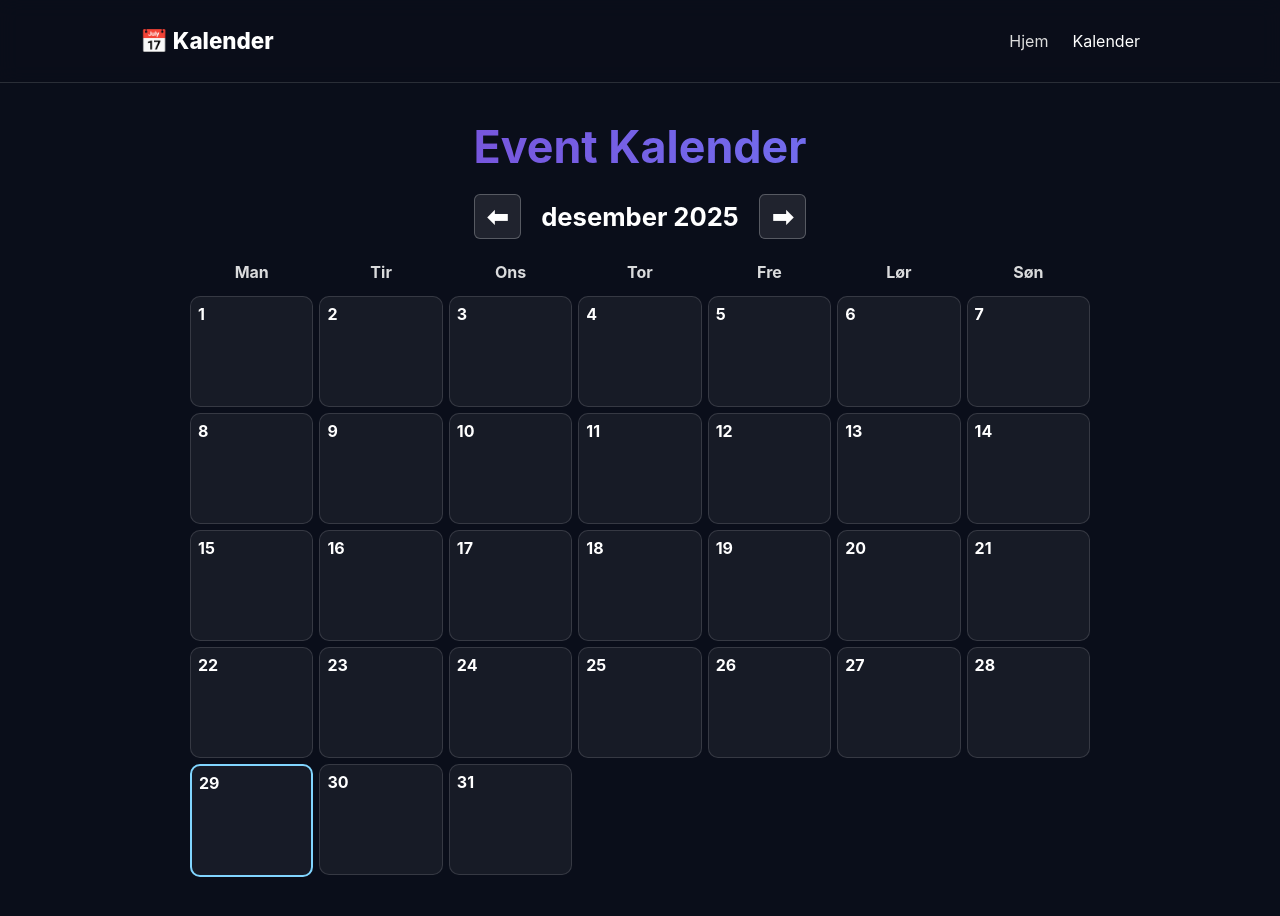
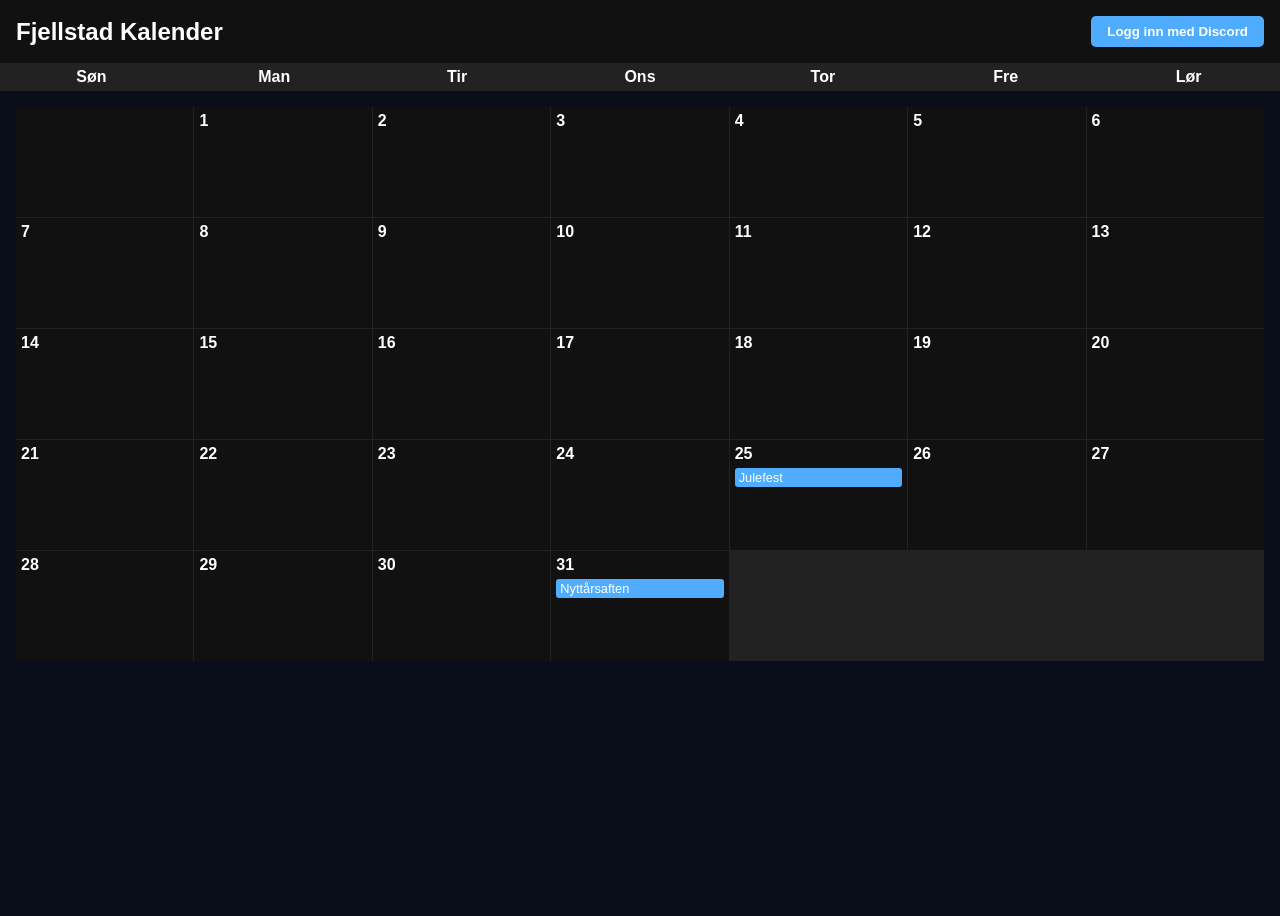
Before and after one commit to Spamexwddwd/fjellstadrollespill, a website: page kalender.html in a window 1280 px wide. After the commit the page ends 800 px from the top, so only its background shows below. Drawn offline with Linux system fonts and the light colour scheme.

Commit message:
Update kalender.html

```diff
--- a/kalender.html
+++ b/kalender.html
@@ -2,167 +2,178 @@
 <html lang="no">
 <head>
 <meta charset="UTF-8">
-<title>Kalender - Fjellstad Rollespill</title>
-<meta name="viewport" content="width=device-width, initial-scale=1">
-
+<meta name="viewport" content="width=device-width, initial-scale=1.0">
+<title>Fjellstad Kalender</title>
 <style>
-body{
-    margin:0;background:#0a0e1a;color:white;font-family:Inter,sans-serif;
-}
-
-/* Header */
-header{
-    position:fixed;top:0;width:100%;background:#0a0e1acc;
-    padding:15px 0;border-bottom:1px solid #ffffff22;backdrop-filter:blur(10px);
-}
-nav{max-width:1000px;margin:auto;display:flex;justify-content:space-between;align-items:center;padding:0 15px;}
-nav ul{display:flex;gap:1.5rem;list-style:none;}nav a{color:#ddd;text-decoration:none;}nav a:hover{color:white;}
-
-.container{max-width:900px;margin:120px auto;text-align:center;}
-h1{font-size:2.8rem;margin-bottom:20px;background:linear-gradient(90deg,#7b45d0,#6e7dfb);-webkit-background-clip:text;-webkit-text-fill-color:transparent;}
-
-.monthbar{display:flex;justify-content:center;align-items:center;gap:20px;margin-bottom:15px;font-size:1.6rem;font-weight:700;}
-.btn{
-    background:#ffffff17;border:1px solid #ffffff40;padding:6px 12px;
-    border-radius:6px;cursor:pointer;transition:.2s;
-}
-.btn:hover{background:white;color:black;}
-
-/* Kalender grid */
-.calendar{
-    display:grid;
-    grid-template-columns:repeat(7,1fr);
-    gap:6px;
-    margin-top:15px;
-}
-.day-name{padding:8px;font-weight:700;opacity:.85;text-align:center;}
-
-.day{
-    height:95px;padding:7px;border-radius:10px;background:#ffffff0e;border:1px solid #ffffff22;
-    text-align:left;position:relative;cursor:pointer;transition:.15s;display:flex;flex-direction:column;
-}
-.day:hover{background:#ffffff22;transform:scale(1.035);}
-.today{border:2px solid #81d5ff;}
-.empty{opacity:0;pointer-events:none;}
-
-.event-label{
-    font-size:0.70rem;
-    margin-top:auto;
-    background:#81d5ff22;
-    border:1px solid #81d5ff55;
-    padding:2px 3px;
-    border-radius:4px;
-    width:max-content;
-    max-width:100%;
-    overflow:hidden;
-    text-overflow:ellipsis;
-    white-space:nowrap;
-}
-
-/* popup */
-#modal{
-    display:none;position:fixed;inset:0;background:#0008;
-    justify-content:center;align-items:center;z-index:10;
-}
-.modal-box{
-    background:#111a2c;padding:22px;border-radius:12px;width:280px;text-align:center;
-}
-.modal-box button{margin-top:10px;}
+  body { font-family: Arial, sans-serif; background: #0a0e1a; color: #fff; margin:0; padding:0; }
+  header { background: #111; padding: 1rem; display:flex; justify-content: space-between; align-items:center; }
+  header h1 { margin:0; font-size:1.5rem; }
+  button { cursor:pointer; padding:0.5rem 1rem; border:none; border-radius:5px; background:#4facfe; color:white; font-weight:bold; }
+  .calendar { display:grid; grid-template-columns: repeat(7, 1fr); gap:1px; background:#222; margin:1rem; }
+  .day { background:#111; min-height:100px; padding:5px; display:flex; flex-direction:column; justify-content:flex-start; }
+  .day-number { font-weight:bold; margin-bottom:0.3rem; }
+  .event { background:#4facfe; padding:2px 4px; margin-bottom:2px; border-radius:3px; font-size:0.8rem; cursor:pointer; }
+  .event:hover { background:#67aaff; }
+  .weekdays { display:grid; grid-template-columns: repeat(7, 1fr); background:#222; text-align:center; }
+  .weekday { padding:5px 0; font-weight:bold; }
+  #modal { display:none; position:fixed; top:0; left:0; width:100%; height:100%; background:rgba(0,0,0,0.8); justify-content:center; align-items:center; }
+  #modalContent { background:#111; padding:2rem; border-radius:10px; max-width:400px; width:90%; }
+  #comments { max-height:200px; overflow-y:auto; margin-top:1rem; border-top:1px solid #333; padding-top:0.5rem; }
+  .comment { margin-bottom:0.5rem; font-size:0.9rem; }
+  input, textarea { width:100%; margin-top:0.5rem; padding:5px; border-radius:5px; border:none; }
 </style>
 </head>
-
 <body>
 
 <header>
-<nav>
-    <div style="font-size:1.4rem;font-weight:800;">📅 Kalender</div>
-    <ul><li><a href="#">Hjem</a></li><li><a style="color:white;">Kalender</a></li></ul>
-</nav>
+  <h1>Fjellstad Kalender</h1>
+  <button id="discordLogin">Logg inn med Discord</button>
 </header>
 
-<div class="container">
-
-<h1>Event Kalender</h1>
-
-<div class="monthbar">
-    <div class="btn" onclick="prevMonth()">⬅</div>
-    <div id="monthYear"></div>
-    <div class="btn" onclick="nextMonth()">➡</div>
+<div class="weekdays">
+  <div class="weekday">Søn</div>
+  <div class="weekday">Man</div>
+  <div class="weekday">Tir</div>
+  <div class="weekday">Ons</div>
+  <div class="weekday">Tor</div>
+  <div class="weekday">Fre</div>
+  <div class="weekday">Lør</div>
 </div>
 
-<div class="calendar" id="calendar-grid">
-    <div class="day-name">Man</div>
-    <div class="day-name">Tir</div>
-    <div class="day-name">Ons</div>
-    <div class="day-name">Tor</div>
-    <div class="day-name">Fre</div>
-    <div class="day-name">Lør</div>
-    <div class="day-name">Søn</div>
-</div>
+<div class="calendar" id="calendar"></div>
 
-</div>
-
-<!-- popup -->
+<!-- Modal for arrangement -->
 <div id="modal">
-    <div class="modal-box">
-        <h2 id="eventTitle"></h2>
-        <p id="eventText"></p>
-        <button class="btn" onclick="closeModal()">Lukk</button>
-    </div>
+  <div id="modalContent">
+    <h3 id="modalDate"></h3>
+    <div id="eventList"></div>
+    <textarea id="commentInput" placeholder="Skriv kommentar..."></textarea>
+    <button id="addCommentBtn">Legg til kommentar</button>
+    <div id="comments"></div>
+    <button onclick="closeModal()">Lukk</button>
+  </div>
 </div>
 
 <script>
-// EVENT LISTE — legg inn så mange du vil
-let events=[
-    { dato:"2025-02-01", tittel:"Åpningsfest 🎉", tekst:"Offisiell åpning og lansering" },
-    { dato:"2025-02-10", tittel:"Heist Event 💰", tekst:"Gjenger konkurrerer om heist" },
-    { dato:"2025-02-15", tittel:"Biltreff 🚗", tekst:"Vis frem bilen din og vinn premie" },
-];
+// === Discord Login Setup ===
+const clientId = "DIN_CLIENT_ID"; // Sett din Client ID her
+const redirectUri = "https://fjellstadrollespill.netlify.app/callback.html";
+const scopes = "identify";
 
-let date=new Date();
-
-function loadCalendar(){
-    const year=date.getFullYear();
-    const month=date.getMonth();
-    document.getElementById("monthYear").innerText=
-        date.toLocaleString("no-NO",{month:"long",year:"numeric"});
-
-    const firstDay=(new Date(year,month,1).getDay()+6)%7;
-    const lastDay=new Date(year,month+1,0).getDate();
-
-    const grid=document.getElementById("calendar-grid");
-    grid.innerHTML=`
-        <div class="day-name">Man</div><div class="day-name">Tir</div><div class="day-name">Ons</div>
-        <div class="day-name">Tor</div><div class="day-name">Fre</div><div class="day-name">Lør</div><div class="day-name">Søn</div>`;
-
-    for(let i=0;i<firstDay;i++) grid.innerHTML+=`<div class="day empty"></div>`;
-
-    for(let i=1;i<=lastDay;i++){
-        const d=`${year}-${String(month+1).padStart(2,"0")}-${String(i).padStart(2,"0")}`;
-        const e=events.find(x=>x.dato===d);
-
-        const today=new Date();
-        const mark=(i===today.getDate()&&month===today.getMonth()&&year===today.getFullYear())?"today":"";
-
-        grid.innerHTML+=`
-        <div class="day ${mark}" onclick="${e?`showEvent('${e.tittel}','${e.tekst}')`:""}">
-            <div style="font-weight:700;font-size:1rem">${i}</div>
-            ${e?`<div class='event-label'>${e.tittel}</div>`:""}
-        </div>`;
-    }
+document.getElementById("discordLogin").onclick = () => {
+  const url = `https://discord.com/api/oauth2/authorize?client_id=${clientId}&redirect_uri=${encodeURIComponent(redirectUri)}&response_type=token&scope=${scopes}`;
+  window.location.href = url;
 }
 
-function prevMonth(){date.setMonth(date.getMonth()-1);loadCalendar();}
-function nextMonth(){date.setMonth(date.getMonth()+1);loadCalendar();}
+async function getDiscordUser() {
+  const token = localStorage.getItem("discord_token");
+  if (!token) return null;
+  try {
+    const res = await fetch("https://discord.com/api/users/@me", {
+      headers: { Authorization: `Bearer ${token}` }
+    });
+    if (!res.ok) throw new Error("Token ugyldig");
+    const user = await res.json();
+    return user;
+  } catch (e) {
+    console.error(e);
+    return null;
+  }
+}
 
-function showEvent(t,x){
-    document.getElementById("eventTitle").innerText=t;
-    document.getElementById("eventText").innerText=x;
-    document.getElementById("modal").style.display="flex";
+// === Calendar Setup ===
+const calendarEl = document.getElementById("calendar");
+const events = {
+  "2025-12-25": [{ title: "Julefest" }],
+  "2025-12-31": [{ title: "Nyttårsaften" }]
+};
+const commentsStore = JSON.parse(localStorage.getItem("comments")||"{}");
+
+function renderCalendar() {
+  calendarEl.innerHTML = "";
+  const today = new Date();
+  const year = today.getFullYear();
+  const month = today.getMonth();
+  const firstDay = new Date(year, month, 1);
+  const lastDay = new Date(year, month+1, 0);
+  const startDay = firstDay.getDay(); // 0=sun,6=sat
+
+  // Blank days
+  for(let i=0;i<startDay;i++){
+    const blank = document.createElement("div");
+    blank.className="day";
+    calendarEl.appendChild(blank);
+  }
+
+  // Days
+  for(let d=1; d<=lastDay.getDate(); d++){
+    const dateStr = `${year}-${String(month+1).padStart(2,'0')}-${String(d).padStart(2,'0')}`;
+    const dayEl = document.createElement("div");
+    dayEl.className="day";
+    const numberEl = document.createElement("div");
+    numberEl.className="day-number";
+    numberEl.textContent = d;
+    dayEl.appendChild(numberEl);
+
+    // Add events
+    if(events[dateStr]){
+      events[dateStr].forEach((ev,i)=>{
+        const evEl = document.createElement("div");
+        evEl.className="event";
+        evEl.textContent = ev.title;
+        evEl.onclick = () => openModal(dateStr, ev.title);
+        dayEl.appendChild(evEl);
+      });
+    }
+
+    calendarEl.appendChild(dayEl);
+  }
 }
-function closeModal(){document.getElementById("modal").style.display="none";}
 
-loadCalendar();
+// === Modal ===
+const modal = document.getElementById("modal");
+const modalDateEl = document.getElementById("modalDate");
+const eventListEl = document.getElementById("eventList");
+const commentsEl = document.getElementById("comments");
+let currentDate="";
+let currentEvent="";
+
+function openModal(date, eventTitle) {
+  currentDate = date;
+  currentEvent = eventTitle;
+  modal.style.display="flex";
+  modalDateEl.textContent = `${date} - ${eventTitle}`;
+  renderComments();
+}
+
+function closeModal() { modal.style.display="none"; }
+
+function renderComments(){
+  commentsEl.innerHTML="";
+  const allComments = commentsStore[currentDate+"_"+currentEvent] || [];
+  allComments.forEach(c=>{
+    const div = document.createElement("div");
+    div.className="comment";
+    div.innerHTML=`<strong>${c.username}:</strong> ${c.text}`;
+    commentsEl.appendChild(div);
+  });
+}
+
+document.getElementById("addCommentBtn").onclick = async ()=>{
+  const user = await getDiscordUser();
+  if(!user) return alert("Du må logge inn med Discord først!");
+  const text = document.getElementById("commentInput").value;
+  if(!text) return;
+  const key = currentDate+"_"+currentEvent;
+  if(!commentsStore[key]) commentsStore[key]=[];
+  commentsStore[key].push({username:user.username,text});
+  localStorage.setItem("comments",JSON.stringify(commentsStore));
+  document.getElementById("commentInput").value="";
+  renderComments();
+}
+
+// === Initial render ===
+renderCalendar();
 </script>
 
 </body>
```
